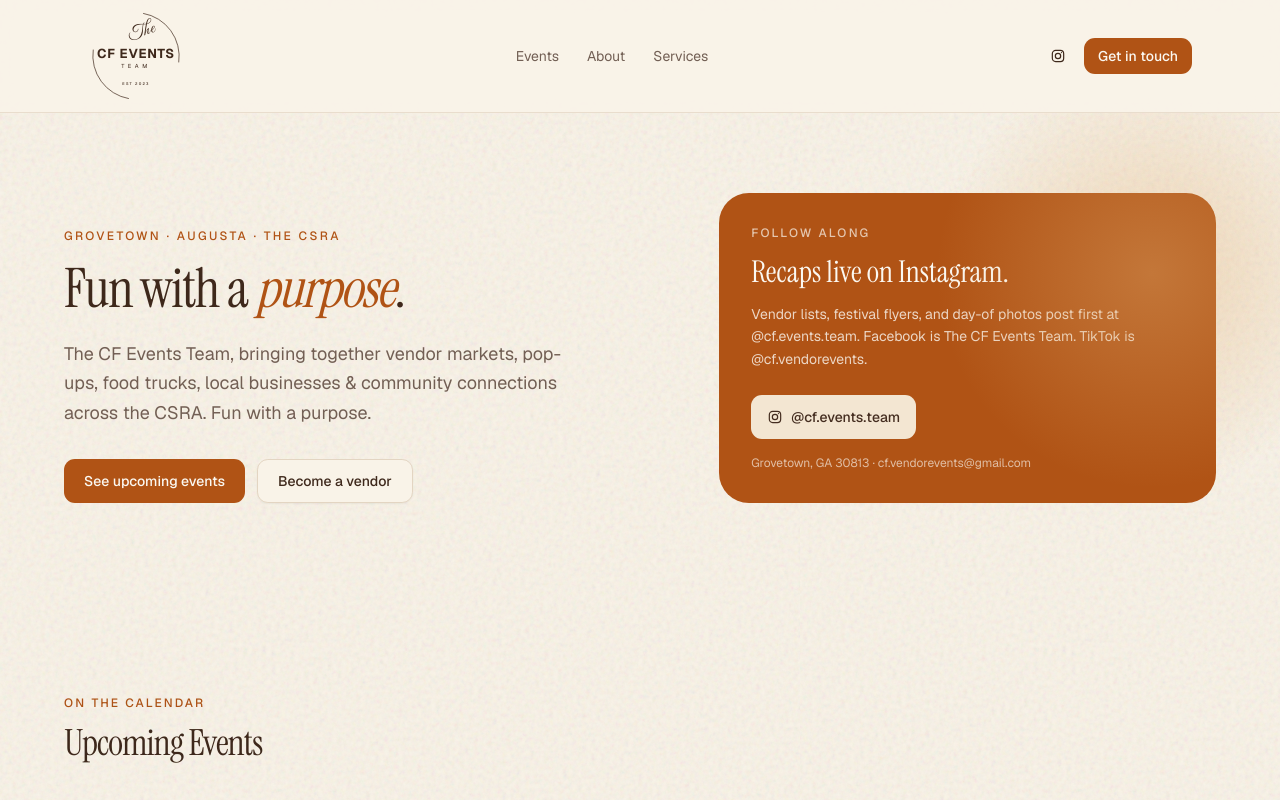
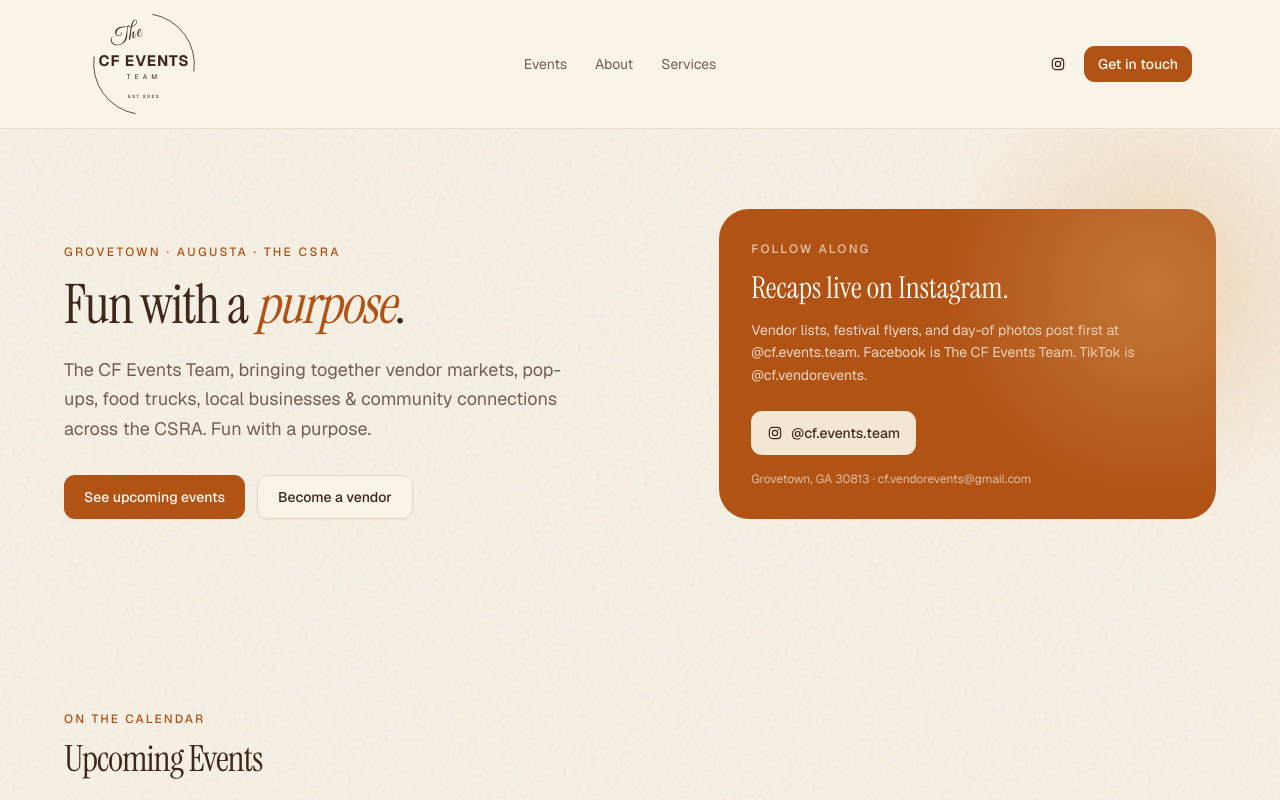
Before and after one commit to onebadmustanggt/cfeventsteam, a Next.js app: page / in a window 1280 px wide. Shown: the top 800 px of the page. Built offline with nearby package versions, Linux system fonts and the light colour scheme.

Commit message:
Shift script The left and enlarge the logo
Co-authored-by: jamesryan1220 <jamesryan1220@gmail.com>

```diff
--- a/src/components/landing/brand-mark.tsx
+++ b/src/components/landing/brand-mark.tsx
@@ -9,7 +9,7 @@ export function BrandMark({ className }: { className?: string }) {
       overflow="visible"
       role="img"
       aria-label={site.name}
-      className={cn("h-20 w-20 shrink-0 text-foreground sm:h-24 sm:w-24", className)}
+      className={cn("h-24 w-24 shrink-0 text-foreground sm:h-28 sm:w-28", className)}
     >
       <title>{site.name}</title>
       <path
@@ -25,11 +25,11 @@ export function BrandMark({ className }: { className?: string }) {
         strokeLinecap="round"
       />
       <text
-        x="114"
+        x="70"
         y="58"
         fill="currentColor"
         textAnchor="middle"
-        transform="rotate(-18 114 58)"
+        transform="rotate(-18 70 58)"
         style={{
           fontFamily: "var(--font-great-vibes), cursive",
           fontSize: 36,
--- a/src/components/landing/site-footer.tsx
+++ b/src/components/landing/site-footer.tsx
@@ -8,7 +8,7 @@ export function SiteFooter() {
     <footer className="mt-auto border-t border-border bg-muted/30 px-4 py-10 sm:px-6">
       <div className="mx-auto flex max-w-6xl flex-col gap-8 sm:flex-row sm:items-start sm:justify-between">
         <div>
-          <BrandMark className="h-28 w-28 sm:h-32 sm:w-32" />
+          <BrandMark className="h-32 w-32 sm:h-36 sm:w-36" />
         </div>
         <div className="flex flex-wrap gap-12 text-sm">
           <div>
--- a/src/components/landing/site-header.tsx
+++ b/src/components/landing/site-header.tsx
@@ -18,7 +18,7 @@ export function SiteHeader() {
 
   return (
     <header className="sticky top-0 z-50 border-b border-border/70 bg-background/95 backdrop-blur-md">
-      <div className="mx-auto flex min-h-20 max-w-6xl items-center justify-between gap-4 px-4 py-2 sm:min-h-24 sm:px-6">
+      <div className="mx-auto flex min-h-24 max-w-6xl items-center justify-between gap-4 px-4 py-2 sm:min-h-28 sm:px-6">
         <a href="#top" className="min-w-0" onClick={closeMenu}>
           <BrandMark />
         </a>
```
